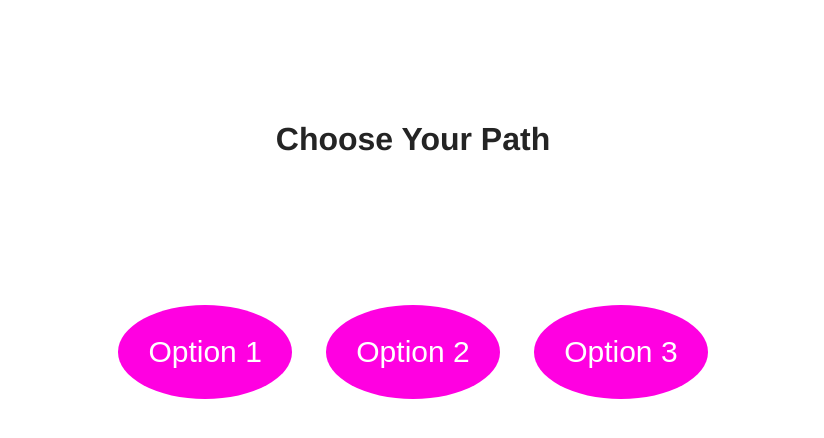
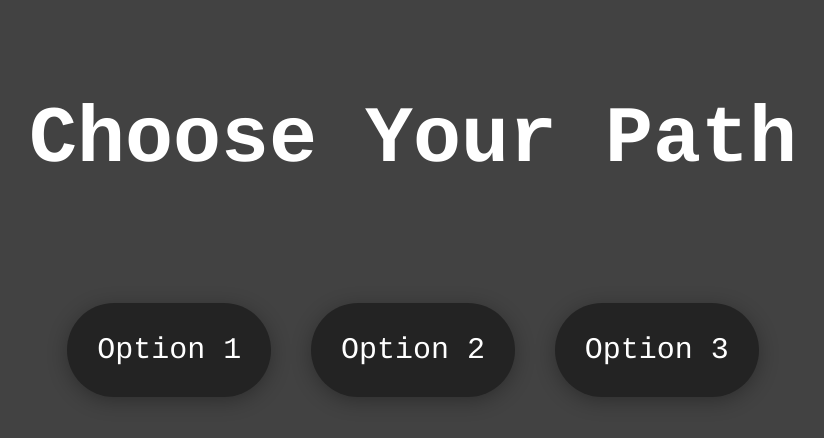
Before and after one commit to HSPFMACD/Begierde, a Flask app: page / in a window 1280 px wide. Shown: the top 438 px of the page, without its empty margins (227-1051 px from the left). Run offline with Flask 3, Linux system fonts and the light colour scheme; parts of the project's set-up code (start-up, migrations or seed data) failed here and were passed over.

Commit message:
Update index.html

```diff
--- a/template/index.html
+++ b/template/index.html
@@ -5,31 +5,35 @@
     <meta name="viewport" content="width=device-width, initial-scale=1.0, user-scalable=no">
     <title>Choose Your Path</title>
     <style>
-        body {
-            font-family: Helvetica, sans-serif;
+    body {
+            font-family: Courier, monospace;
+            font-weight: 50; /* Thinner font weight */
             margin: 0;
             padding: 0;
+            background-color: #424242; /* Dark grey background */
         }
         .header {
-            background-color: #ffffff;
-            color: #242424;
-            padding: 100px 0;
+            background-color: #424242; /* Dark grey background */
+            color: #ffffff; /* White text */
+            padding: 40px 0; /* Reduced padding */
             text-align: center;
+            font-size: 40px; /* Smaller font size */
         }
         .button-container {
             text-align: center;
             margin-top: 10px;
         }
         .button {
-            background-color: #ff00e1;
-
+            background-color: #232323;
             color: #fff;
             padding: 30px;
             margin: 15px;
             border: none;
-            border-radius: 100%;
+            border-radius: 50px; /* Slightly rounder corners */
             cursor: pointer;
             font-size: 30px;
+            box-shadow: 0px 4px 20px rgba(0, 0, 0, 0.3); /* Shadow added to buttons */
+            font-family: Courier, monospace; /* Same font as body */
         }
         .button:hover {
             background-color: #6500b3;
```
